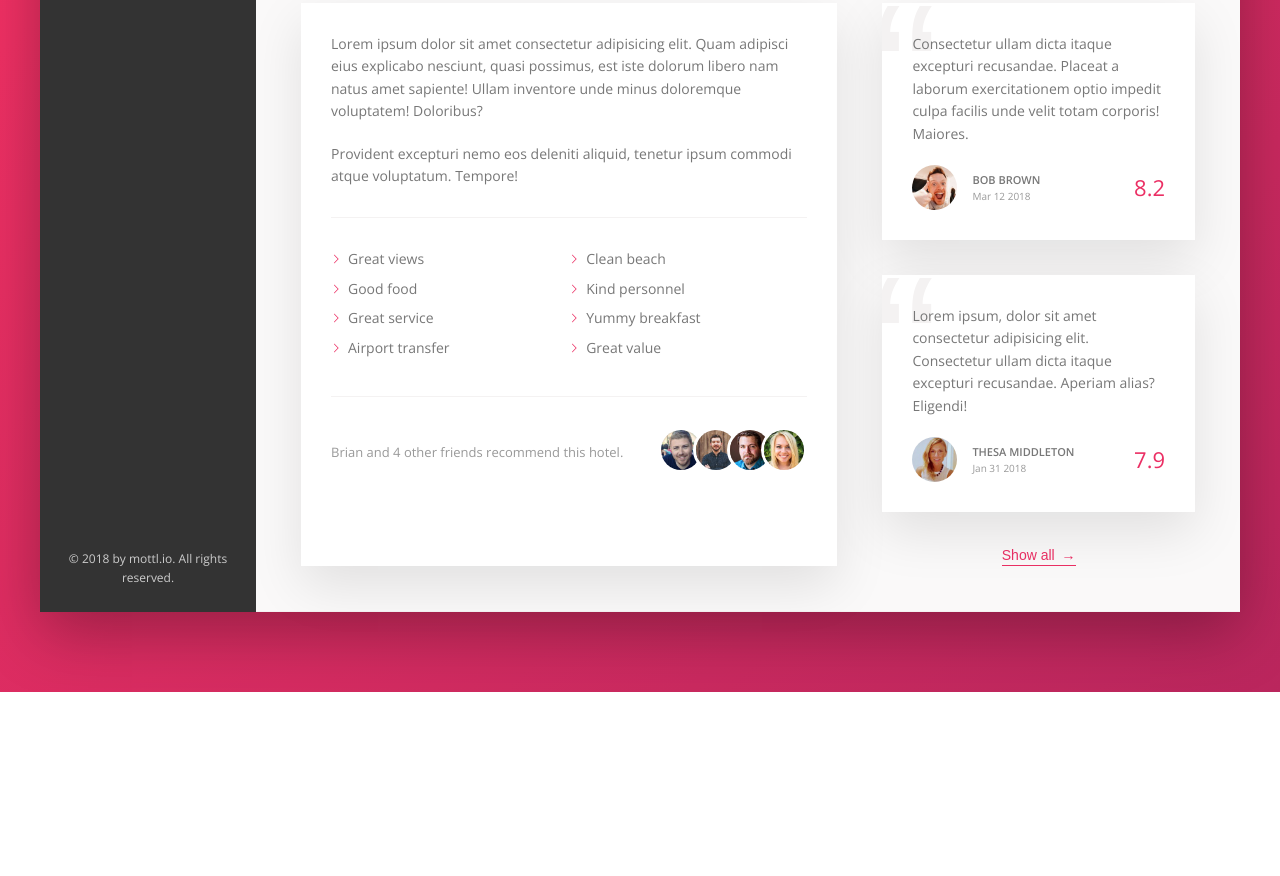
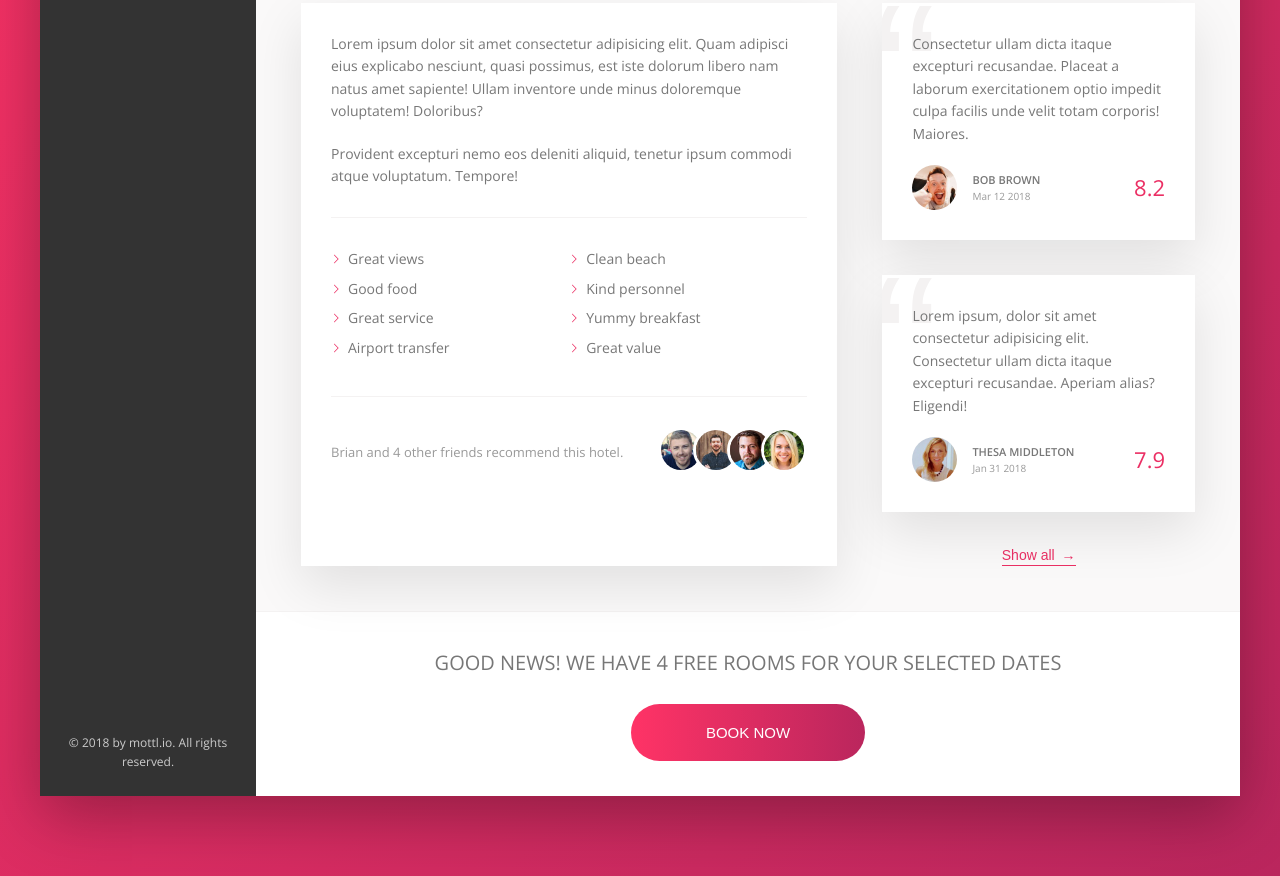
Before and after one commit to mottlio/travelapp, a website: page index.html in a window 1280 px wide. Shown: the part 504-1380 px from the top of the page. Before the commit the page ends 1196 px from the top, so only its background shows below. Drawn offline with nearby package versions, Linux system fonts and the light colour scheme.

Commit message:
add basic functionality of call-to-action button

```diff
--- a/index.html
+++ b/index.html
@@ -189,6 +189,15 @@
                             <button class="btn-inline">Show all <span>&rarr;</span></button>
                         </div>
                     </div>
+                    <div class="cta">
+                        <h2 class="cta__book-now">
+                            Good news! We have 4 free rooms for your selected dates
+                        </h2>
+                        <button class="btn">
+                            <span class="btn__visible">Book now</span>
+                            <span class="btn__invisible">Only 4 rooms left</span>
+                        </button>
+                    </div>
                 </main>
             </div>
         </div>
--- a/sass/components/_components.scss
+++ b/sass/components/_components.scss
@@ -517,3 +517,62 @@
         color: var(--color-primary);
     }
 }
+
+/////////////////////////
+//CALL TO ACTION
+
+.cta{
+    padding: 3.5rem 0;
+    text-align: center;
+
+    &__book-now{
+        font-size: 2rem;
+        font-weight: 300;
+        margin-bottom: 2.5rem;
+        text-transform: uppercase;
+    }
+}
+
+
+//BUTTON
+
+.btn{
+border: none;
+text-transform: uppercase;
+border-radius: 100px;
+font-weight: 300;
+font-size: 1.5rem;
+background-image: linear-gradient(to right, var(--color-primary-light), var(--color-primary-dark));
+color: #fff;
+position: relative;
+overflow: hidden;
+
+    &__visible{
+        display: inline-block;
+        padding: 2rem 7.5rem;
+        transition: all .2s;
+
+    }
+
+
+    &__invisible{
+        display: inline-block;
+        padding: 2rem 0rem;
+        position: absolute;
+        height: 100%;
+        width: 100%;
+        left: 0;
+        top: -100%;
+        transition: all .2s;
+    }
+    &:hover &__visible{
+        //I use transform here because this element has no absolute positioning
+            transform: translateY(100%);
+        }
+
+    &:hover    &__invisible{
+            top: 0;
+        }
+
+
+}
```
Also changed, not shown: css/style.css.
